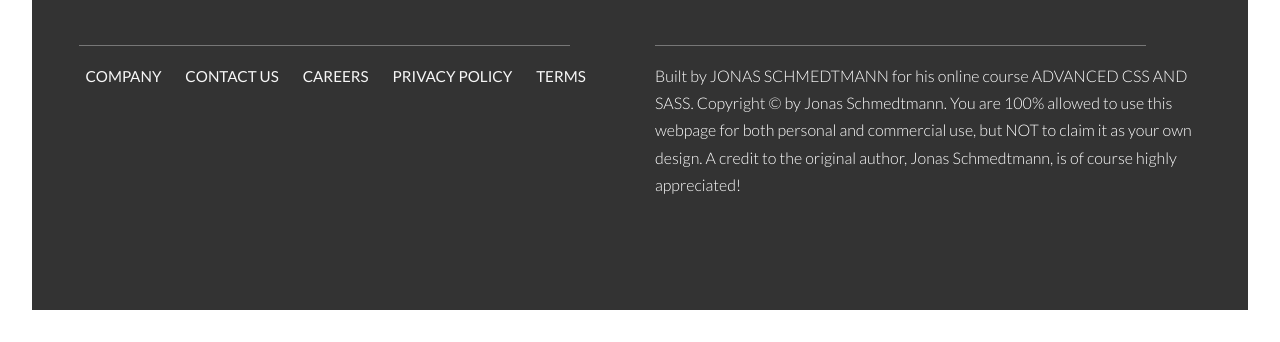
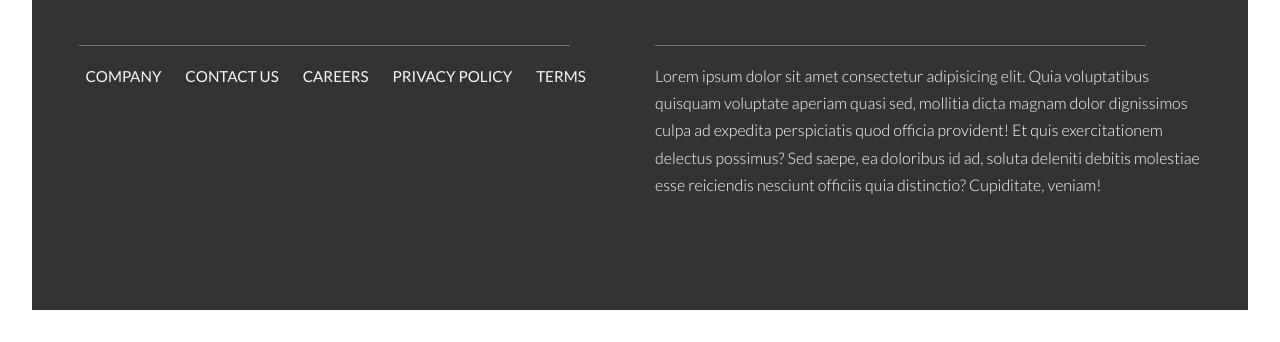
Before and after one commit to SumanIslam/natours-project, a website: page index.html in a window 1280 px wide. Shown: the part 4731-5073 px from the top of the page. Drawn offline with nearby package versions, Linux system fonts and the light colour scheme.

Commit message:
final touch

```diff
--- a/index.html
+++ b/index.html
@@ -364,7 +364,7 @@
           <div class="col-12 col-md-6 text-white">
             <div class="borderTop mb-3"></div>
             <p class="lead">
-              Built by JONAS SCHMEDTMANN for his online course ADVANCED CSS AND SASS. Copyright © by Jonas Schmedtmann. You are 100% allowed to use this webpage for both personal and commercial use, but NOT to claim it as your own design. A credit to the original author, Jonas Schmedtmann, is of course highly appreciated!
+              Lorem ipsum dolor sit amet consectetur adipisicing elit. Quia voluptatibus quisquam voluptate aperiam quasi sed, mollitia dicta magnam dolor dignissimos culpa ad expedita perspiciatis quod officia provident! Et quis exercitationem delectus possimus? Sed saepe, ea doloribus id ad, soluta deleniti debitis molestiae esse reiciendis nesciunt officiis quia distinctio? Cupiditate, veniam!
             </p>
           </div>
         </div>
```
